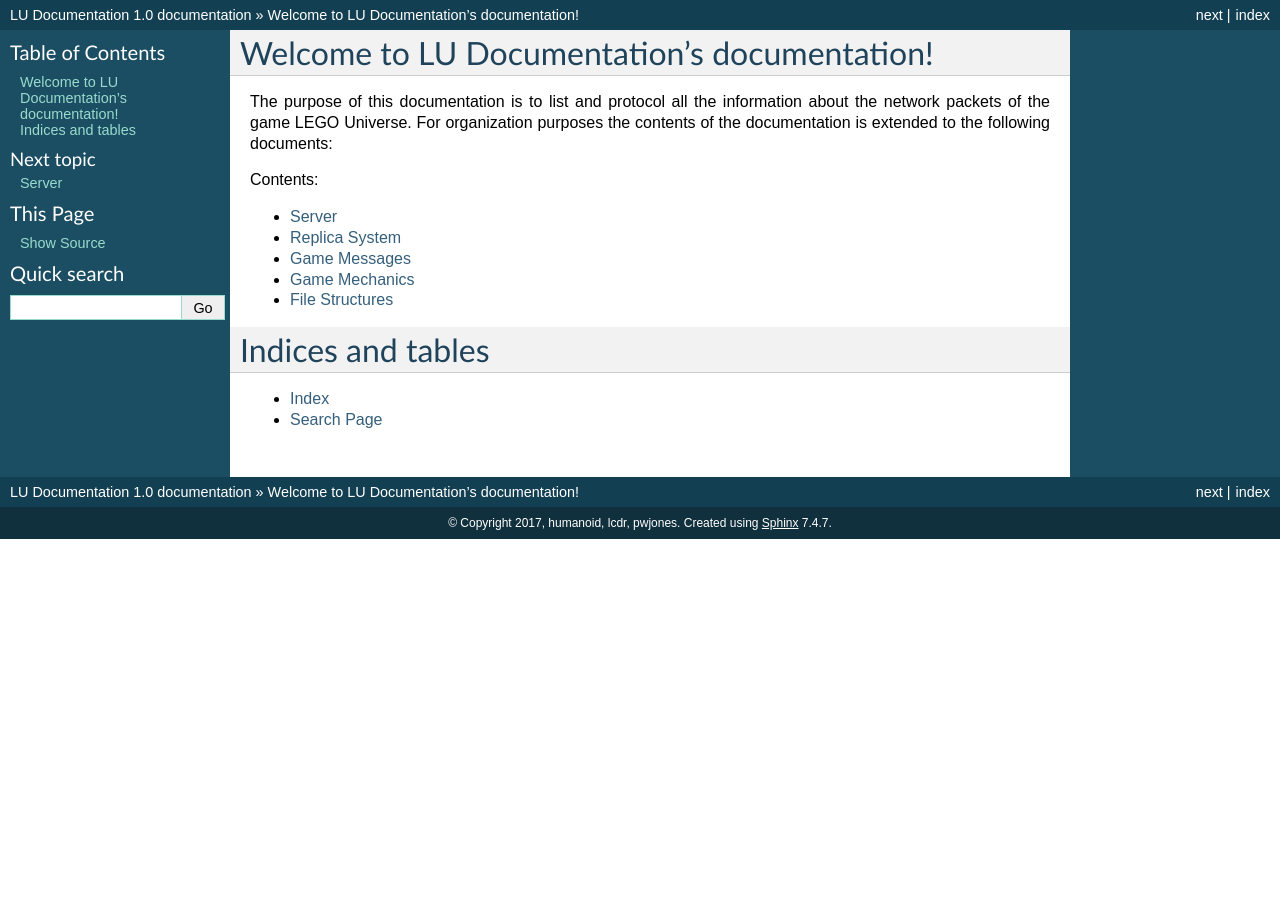
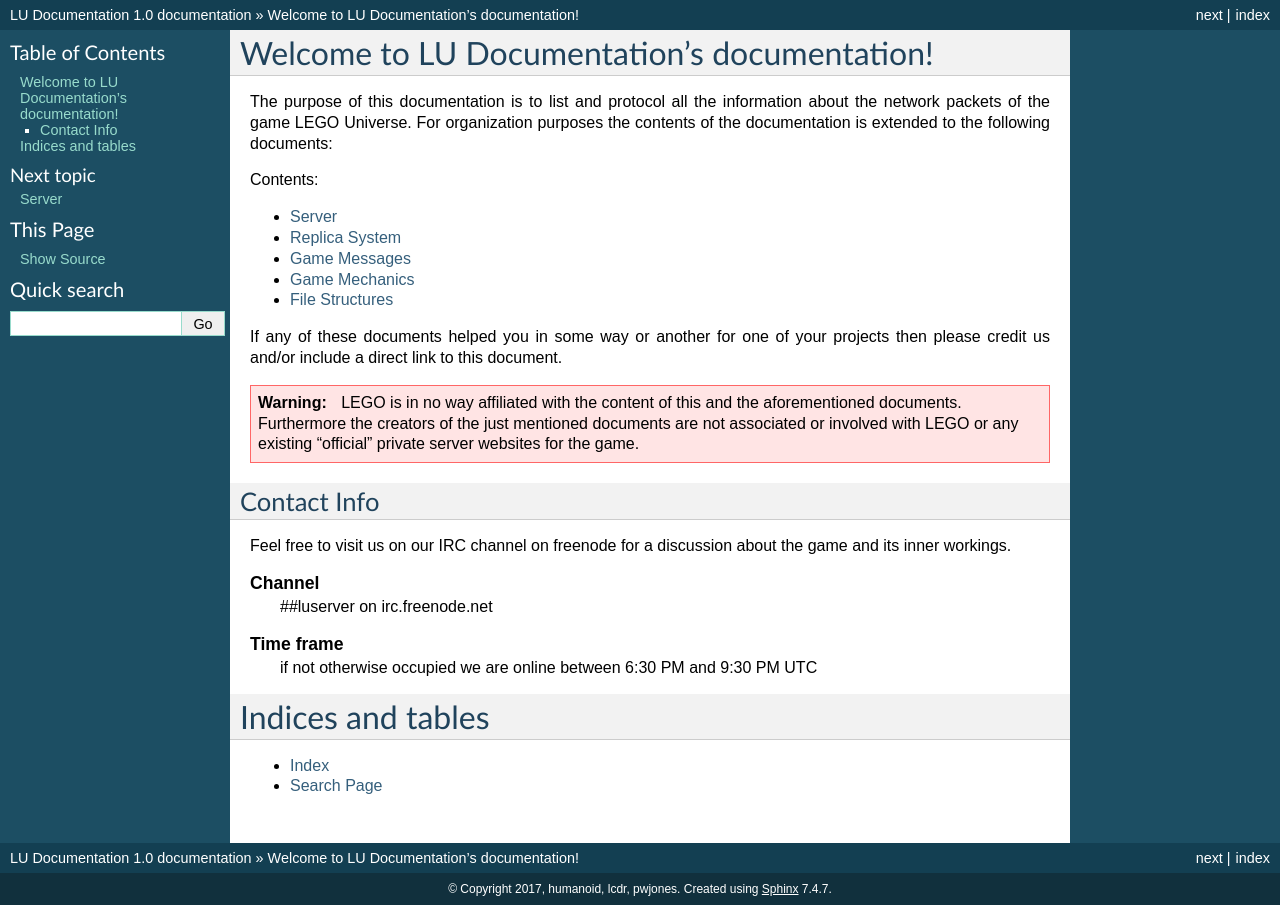
Before and after one commit to LUDevNet/Docs, a Sphinx documentation site: the page built from docs/index.rst, in a window 1280 px wide. Built offline with Sphinx 7.4.7, drawn with Linux system fonts in a browser that asks for light colours; pages that are not in the unit, such as notebooks, are missing from menus.

Commit message:
Add content

```diff
--- a/docs/index.rst
+++ b/docs/index.rst
@@ -21,6 +21,25 @@
 
    file-structures
 
+If any of these documents helped you in some way or another for one of your projects then please credit us and/or include a direct link to this document.
+
+.. warning ::
+
+	LEGO is in no way affiliated with the content of this and the aforementioned documents.
+	Furthermore the creators of the just mentioned documents are not associated or involved with LEGO or any existing “official” private server websites for the game.
+
+
+Contact Info
+------------
+Feel free to visit us on our IRC channel on freenode for a discussion about the game and its inner workings.
+
+.. glossary::
+
+	Channel
+		##luserver on irc.freenode.net
+
+	Time frame
+	    if not otherwise occupied we are online between 6:30 PM and 9:30 PM UTC
 
 
 Indices and tables
```
